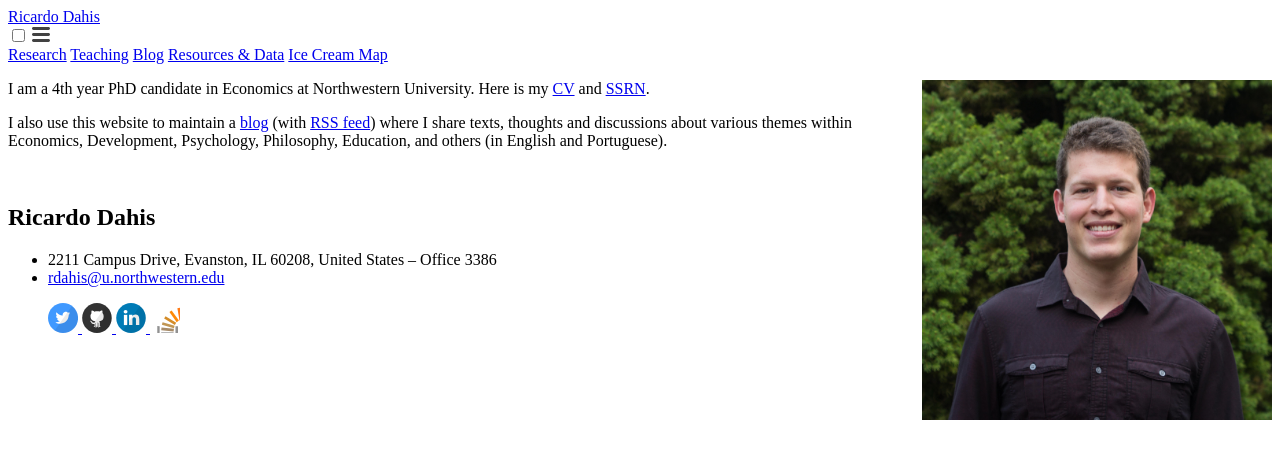
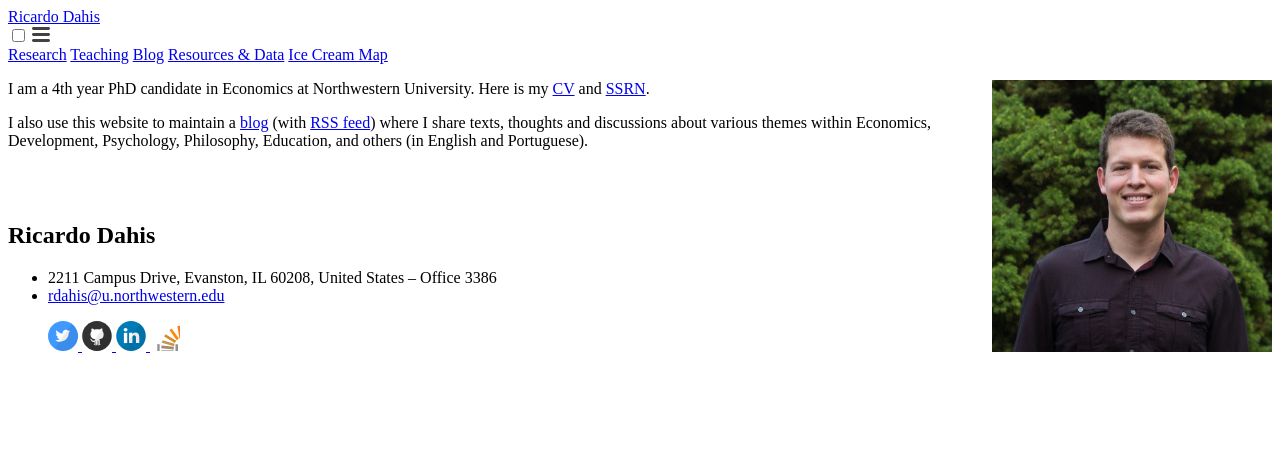
Before and after one commit to rdahis/rdahis.github.io, a Jekyll site: the page built from index.md, in a window 1280 px wide. Shown: the top 459 px of the page. Built offline with Jekyll 4.4.1, drawn with Linux system fonts in a browser that asks for light colours; a script that is not in the unit is left out.

Commit message:
Update index.md

```diff
--- a/index.md
+++ b/index.md
@@ -2,11 +2,12 @@
 layout: home
 ---
 
-<img src="./files/profile.jpg" alt="profile" style="width: 350px;" align="right"  />
+<img src="./files/profile.jpg" alt="profile" style="width: 280px;" align="right"  />
 
 I am a 4th year PhD candidate in Economics at Northwestern University. Here is my [CV](/files/CV - Ricardo Dahis.pdf){:target="_blank"} and [SSRN](https://ssrn.com/author=2786164){:target="_blank"}.
 
 I also use this website to maintain a [blog](blog) (with [RSS feed](./feed.xml){:target="_blank"}) where I share texts, thoughts and discussions about various themes within Economics, Development, Psychology, Philosophy, Education, and others (in English and Portuguese).
 
-<br>
+<br />
+<br />
 <script>(function(t,e,s,n){var o,a,c;t.SMCX=t.SMCX||[],e.getElementById(n)||(o=e.getElementsByTagName(s),a=o[o.length-1],c=e.createElement(s),c.type="text/javascript",c.async=!0,c.id=n,c.src=["https:"===location.protocol?"https://":"http://","widget.surveymonkey.com/collect/website/js/tRaiETqnLgj758hTBazgdx2HZVspFTZ2N_2BM30JYOsvyq81VULfn_2B_2BfEbQaHlv2cr.js"].join(""),a.parentNode.insertBefore(c,a))})(window,document,"script","smcx-sdk");</script>
```
